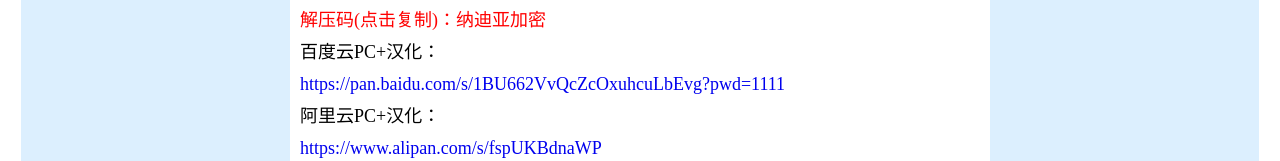
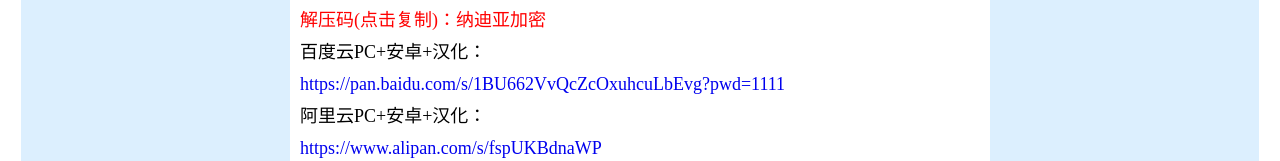
Before and after one commit to guziyimai/nadia-encode, a plain HTML site: page sots.html in a window 1280 px wide. Shown: the part 460-621 px from the top of the page. Drawn offline with Linux system fonts and the light colour scheme.

Commit message:
Add files via upload

```diff
--- a/sots.html
+++ b/sots.html
@@ -119,9 +119,9 @@ h1,h2,h3 {margin-block-start:0.5em;margin-block-end:0.3em;}
 <span id="snake24" class="expd" onclick="isClose('snake24')">点击收起</span></h3>
 <div id="snake242">
 <div class="mima"></div>
-<div>百度云PC+汉化：</div>
+<div>百度云PC+安卓+汉化：</div>
 <div class="atag" data="1BU662VvQcZcOxuhcuLbEvg"></div>
-<div>阿里云PC+汉化：</div>
+<div>阿里云PC+安卓+汉化：</div>
 <div class="atag" data="/fspUKBdnaWP"></div>
 </div>
 <div class="redT fill"></div><br>
```
